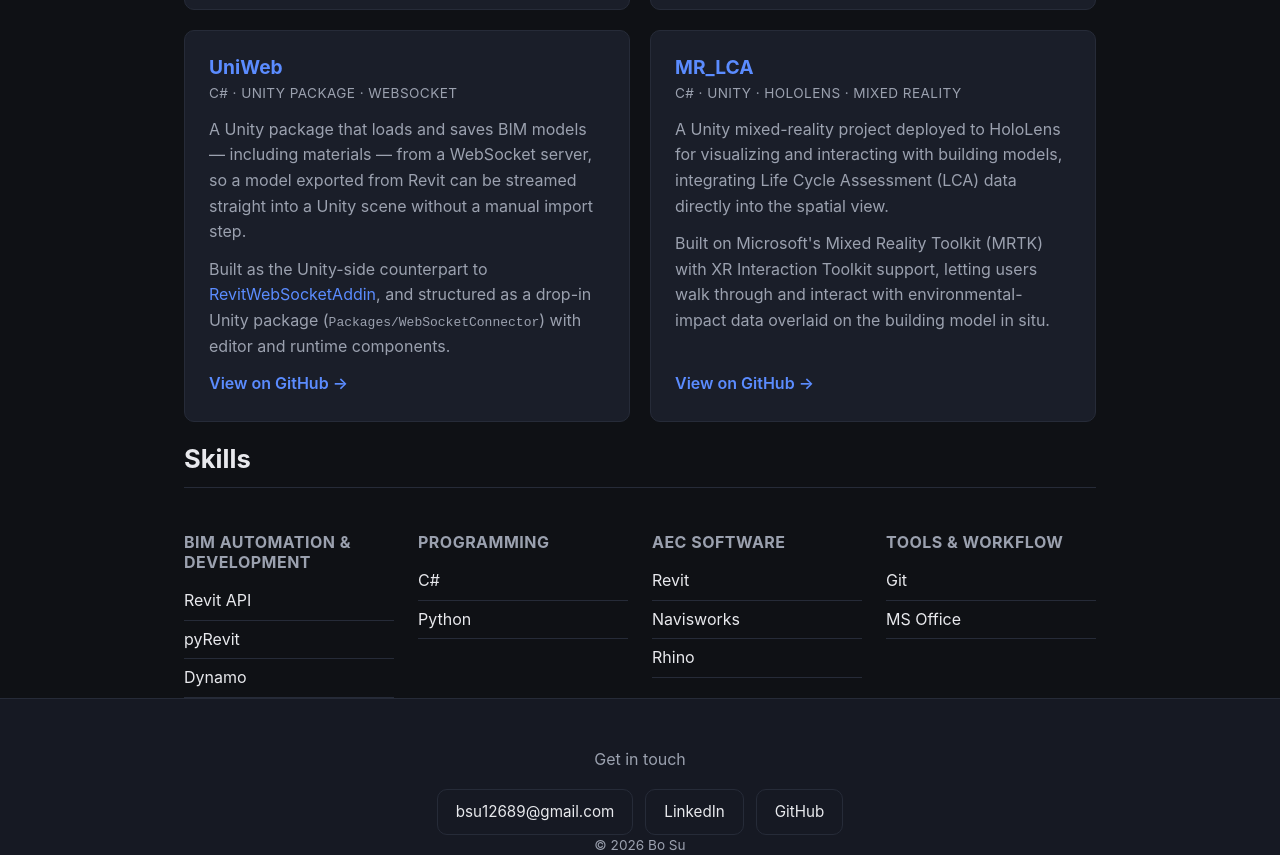
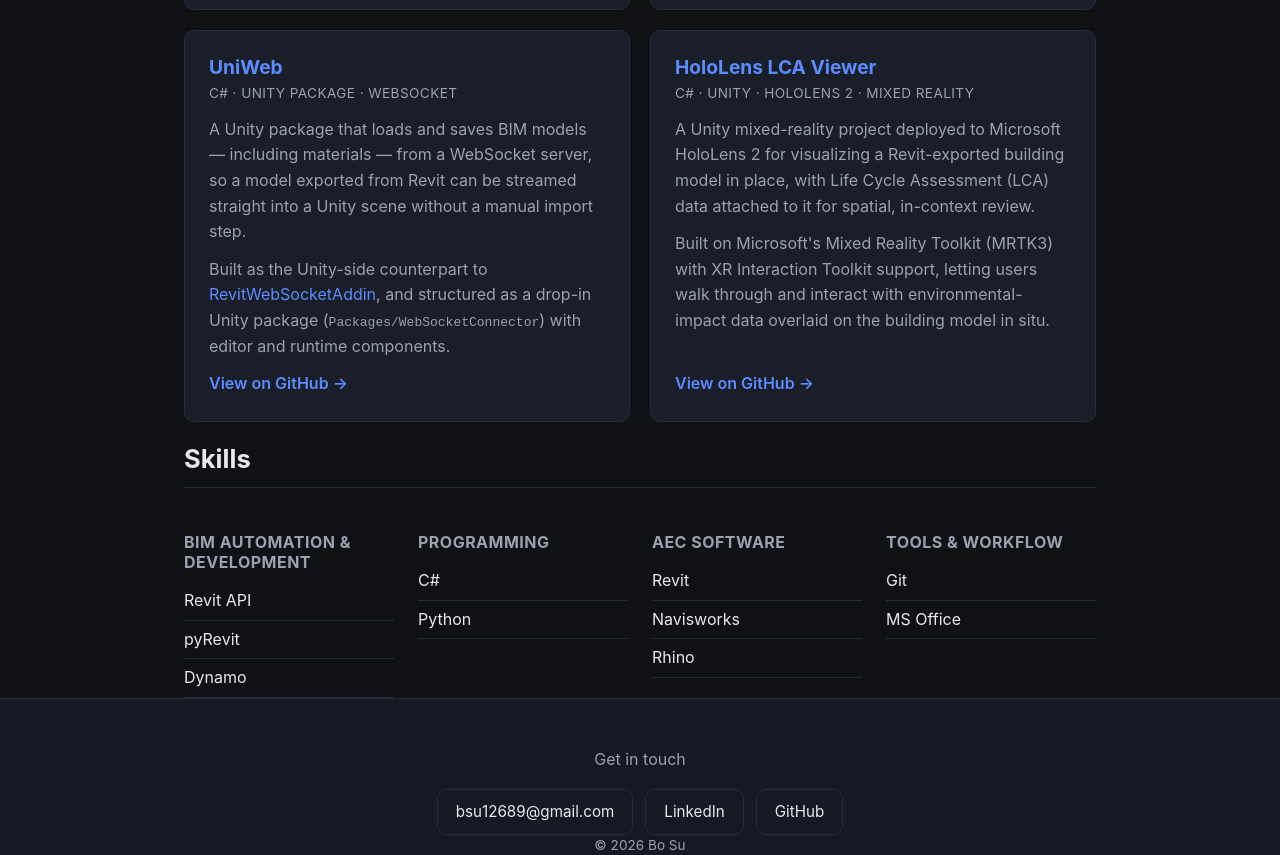
Before and after one commit to bsu-mt/bsu-mt.github.io, a plain HTML site: page index.html in a window 1280 px wide. Shown: the part 1149-2004 px from the top of the page. Drawn offline with Linux system fonts and the light colour scheme.

Commit message:
Update HoloLens LCA Viewer project card (renamed from MR_LCA)

```diff
--- a/index.html
+++ b/index.html
@@ -91,19 +91,21 @@
       </article>
 
       <article class="project-card">
-        <h3><a href="https://github.com/bsu-mt/MR_LCA" target="_blank" rel="noopener">MR_LCA</a></h3>
-        <p class="project-tag">C# · Unity · HoloLens · Mixed Reality</p>
+        <h3><a href="https://github.com/bsu-mt/HoloLens-LCA-Viewer" target="_blank" rel="noopener">HoloLens LCA Viewer</a></h3>
+        <p class="project-tag">C# · Unity · HoloLens 2 · Mixed Reality</p>
         <p>
-          A Unity mixed-reality project deployed to HoloLens for visualizing and
-          interacting with building models, integrating Life Cycle Assessment
-          (LCA) data directly into the spatial view.
+          A Unity mixed-reality project deployed to Microsoft HoloLens 2 for
+          visualizing a Revit-exported building model in place, with Life
+          Cycle Assessment (LCA) data attached to it for spatial, in-context
+          review.
         </p>
         <p>
-          Built on Microsoft's Mixed Reality Toolkit (MRTK) with XR Interaction
-          Toolkit support, letting users walk through and interact with
-          environmental-impact data overlaid on the building model in situ.
+          Built on Microsoft's Mixed Reality Toolkit (MRTK3) with XR
+          Interaction Toolkit support, letting users walk through and
+          interact with environmental-impact data overlaid on the building
+          model in situ.
         </p>
-        <a class="project-link" href="https://github.com/bsu-mt/MR_LCA" target="_blank" rel="noopener">View on GitHub →</a>
+        <a class="project-link" href="https://github.com/bsu-mt/HoloLens-LCA-Viewer" target="_blank" rel="noopener">View on GitHub →</a>
       </article>
 
     </div>
```
